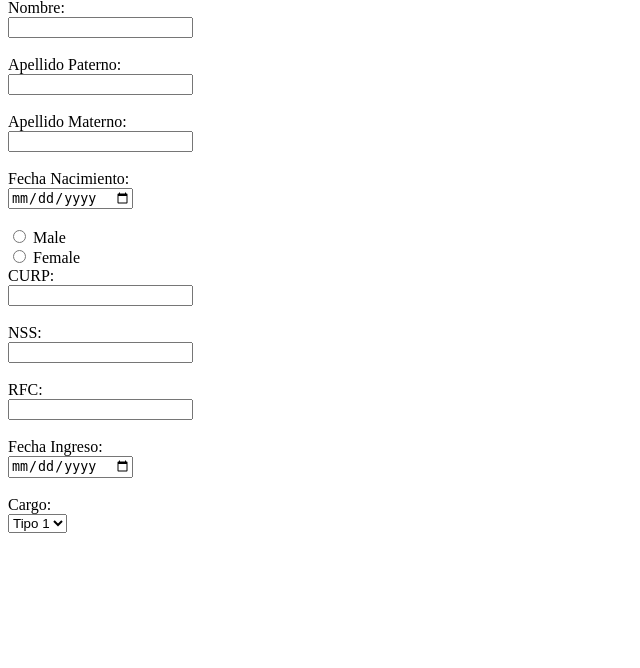
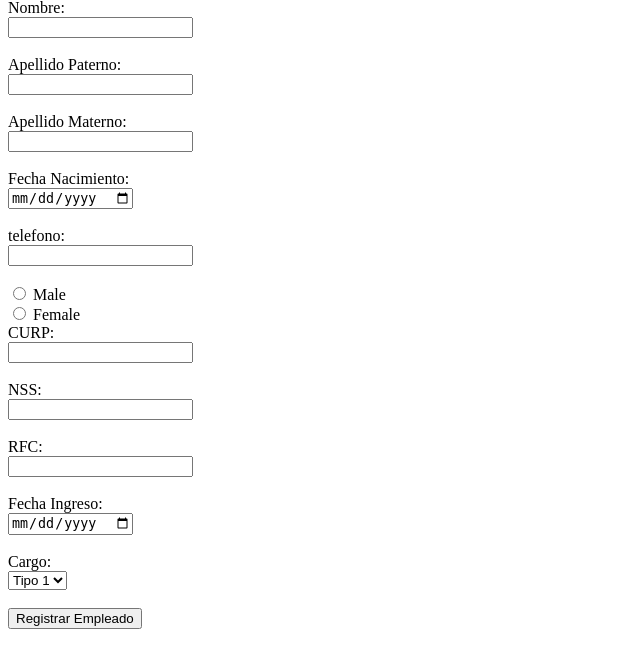
Before and after one commit to maluxz/candy-store, a PHP site: the page made by test _inserts/form_altaempleado.html in a window 1280 px wide. Shown: the part 109-777 px from the top of the page, without its empty margins (0-640 px from the left). Run offline with PHP 8.4, Linux system fonts and the light colour scheme.

Commit message:
faltaba columna de telefono en tabla empleados y ya funciona el registro de empleados .OK

```diff
--- a/bd/script-dulceria.sql
+++ b/bd/script-dulceria.sql
@@ -1,5 +1,5 @@
 -- MySQL Script generated by MySQL Workbench
--- Sat Nov 23 10:14:37 2019
+-- Sat Nov 23 11:08:16 2019
 -- Model: New Model    Version: 1.0
 -- MySQL Workbench Forward Engineering
 
@@ -37,6 +37,7 @@ CREATE TABLE IF NOT EXISTS `dulceria_susi`.`EMPLEADOS` (
   `A_PATERNO` VARCHAR(45) NULL,
   `A_MATERNO` VARCHAR(45) NULL,
   `FECHA_NACIMIENTO` DATE NOT NULL,
+  `telefono` VARCHAR(15) NOT NULL,
   `SEXO` VARCHAR(45) NOT NULL,
   `CURP` VARCHAR(18) NOT NULL,
   `NSS` VARCHAR(11) NOT NULL,
--- a/test _inserts/form_altaempleado.html
+++ b/test _inserts/form_altaempleado.html
@@ -31,6 +31,11 @@
         <label for="fecha_nacimiento">Fecha Nacimiento:</label>
         <br/>
         <input type="date" name="fecha_nacimiento" required>
+        <br/><br/>
+        <!-- Numero de telefono -->
+        <label for="telefono">telefono:</label>
+        <br/>
+        <input type="text" name="telefono" required>
         <br/><br/>
         <!-- Sexo -->
         <input type="radio" name="sexo" value="male"> Male<br>
@@ -68,6 +73,8 @@
 
         </select>
         <br/><br/>
+        <!-- boton registrar -->
+        <input type="submit" value="Registrar Empleado" >
 
 
 
```
Also changed, not shown: test _inserts/altaempleado.php (+7 -2 lines), 2 other files.
